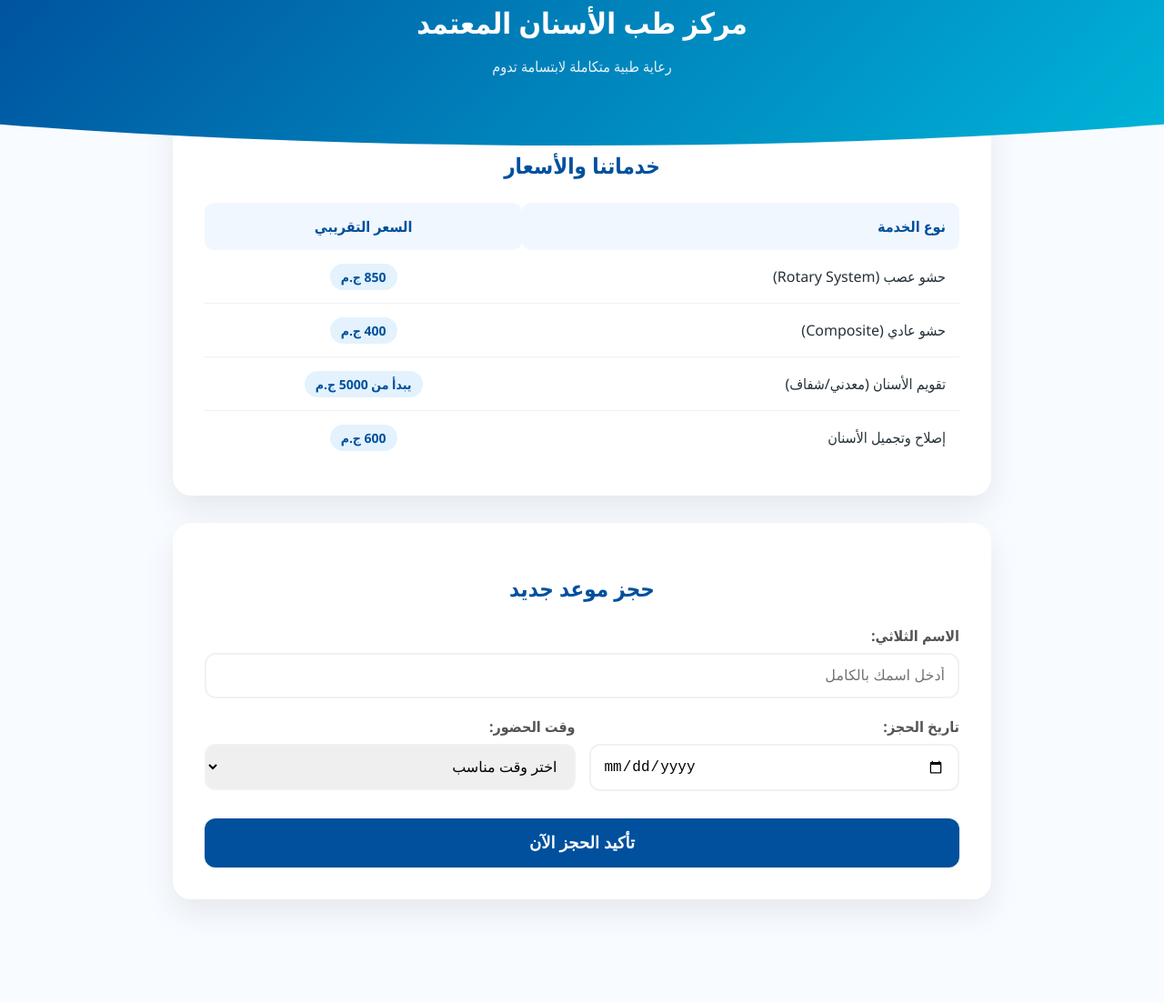
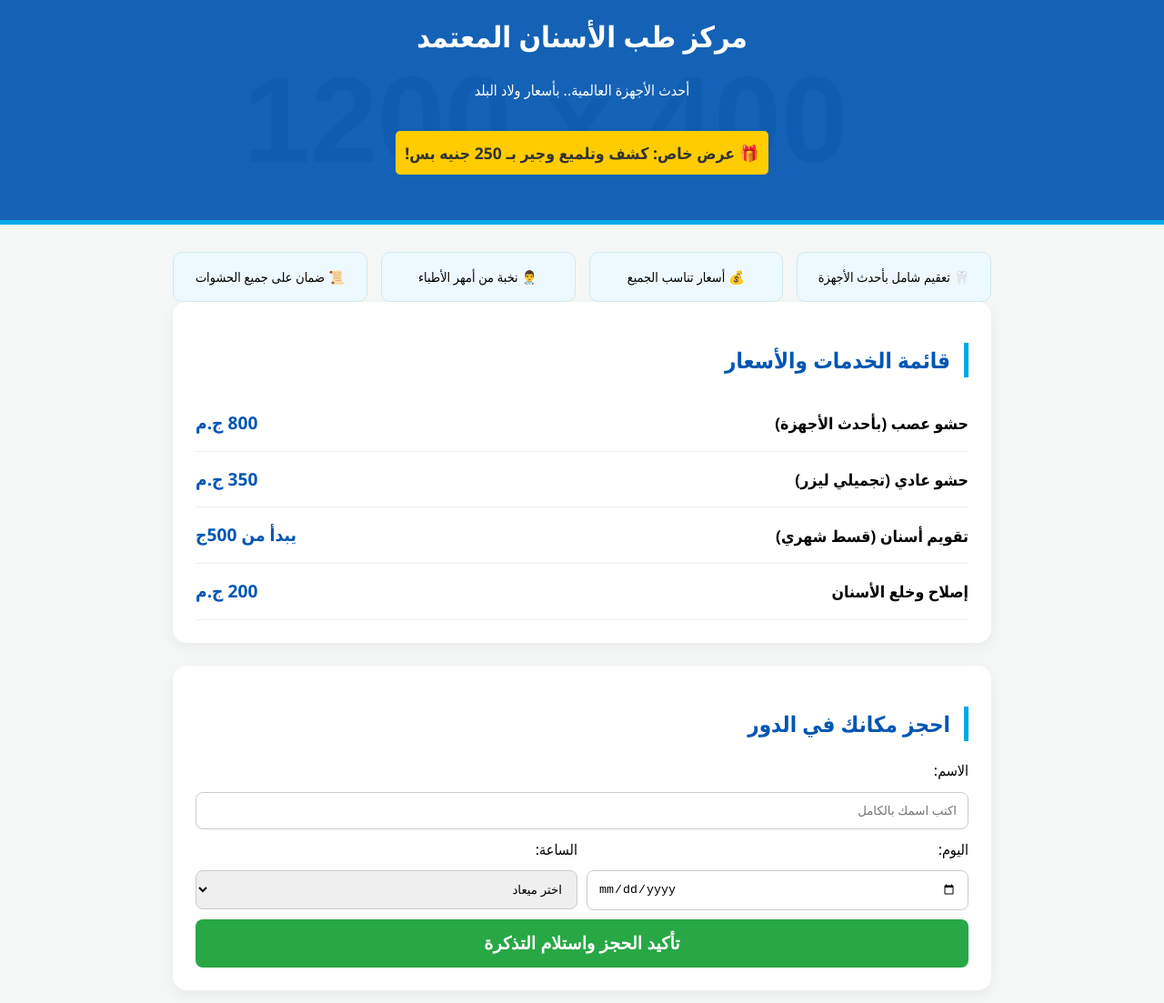
Before and after one commit to AbdullahEkram/DR., a plain HTML site: page index.html in a window 1280 px wide. Shown: the part 57-1160 px from the top of the page at 91% size. Before the commit the page ends 1096 px from the top, so only its background shows below. Drawn offline with Linux system fonts and the light colour scheme; placeholder pictures from the web are drawn by us.

Commit message:
Update index.html

```diff
--- a/index.html
+++ b/index.html
@@ -6,257 +6,236 @@
     <title>مركز طب الأسنان المعتمد</title>
     <style>
         :root {
-            --primary-blue: #00509d;
-            --accent-blue: #00b4d8;
-            --bg-light: #f8fbff;
+            --primary: #0056b3;
+            --secondary: #00a8e8;
+            --accent: #ffcc00;
             --white: #ffffff;
-            --text-main: #253238;
+            --bg: #f4f7f6;
         }
 
         body {
             font-family: 'Segoe UI', Tahoma, sans-serif;
-            background-color: var(--bg-light);
+            background-color: var(--bg);
             margin: 0;
             padding: 0;
-            color: var(--text-main);
+            line-height: 1.6;
         }
 
         header {
-            background: linear-gradient(135deg, var(--primary-blue), var(--accent-blue));
+            background: linear-gradient(rgba(0,86,179,0.9), rgba(0,86,179,0.9)), url('https://via.placeholder.com/1200x400');
             color: white;
-            padding: 60px 20px;
+            padding: 50px 20px;
             text-align: center;
-            clip-path: ellipse(100% 80% at 50% 20%);
+            border-bottom: 5px solid var(--secondary);
+        }
+
+        .promo-banner {
+            background: var(--accent);
+            color: #333;
+            padding: 10px;
+            font-weight: bold;
+            font-size: 1.1rem;
+            display: inline-block;
+            margin-top: 15px;
+            border-radius: 5px;
         }
 
         .container {
             max-width: 900px;
-            margin: -50px auto 50px;
-            padding: 0 20px;
+            margin: 30px auto;
+            padding: 0 15px;
         }
 
         .card {
             background: var(--white);
-            border-radius: 20px;
-            padding: 35px;
-            box-shadow: 0 15px 35px rgba(0,0,0,0.08);
-            margin-bottom: 30px;
+            border-radius: 15px;
+            padding: 25px;
+            box-shadow: 0 5px 15px rgba(0,0,0,0.05);
+            margin-bottom: 25px;
         }
 
         h2 {
-            color: var(--primary-blue);
-            text-align: center;
-            margin-bottom: 25px;
-            font-size: 24px;
+            color: var(--primary);
+            border-right: 5px solid var(--secondary);
+            padding-right: 15px;
         }
 
-        /* جدول الخدمات المطور */
-        .price-list {
-            width: 100%;
-            border-collapse: collapse;
+        .price-item {
+            display: flex;
+            justify-content: space-between;
+            align-items: center;
+            padding: 15px 0;
+            border-bottom: 1px solid #eee;
         }
 
-        .price-list th {
-            text-align: right;
-            padding: 15px;
-            background: #f1f7ff;
-            color: var(--primary-blue);
-            border-radius: 10px;
+        .price-name { font-weight: bold; font-size: 1.1rem; }
+        .price-value { color: var(--primary); font-weight: 900; font-size: 1.2rem; }
+
+        .features {
+            display: grid;
+            grid-template-columns: repeat(auto-fit, minmax(200px, 1fr));
+            gap: 15px;
+            margin-top: 20px;
         }
 
-        .price-list td {
-            padding: 18px 15px;
-            border-bottom: 1px solid #f0f0f0;
+        .feature-box {
+            background: #eef9ff;
+            padding: 15px;
+            border-radius: 10px;
+            text-align: center;
+            font-size: 0.9rem;
+            border: 1px solid #d0e8f2;
         }
 
-        .price-list tr:last-child td { border: none; }
-
-        .price-tag {
-            background: #e3f2fd;
-            color: var(--primary-blue);
-            padding: 5px 12px;
-            border-radius: 20px;
-            font-weight: bold;
-            font-size: 14px;
-        }
-
-        /* فورم الحجز */
-        .form-group { margin-bottom: 20px; }
-        label { display: block; margin-bottom: 8px; font-weight: 600; color: #555; }
-
-        input, select {
+        .booking-form input, .booking-form select {
             width: 100%;
-            padding: 14px;
-            border: 2px solid #eef2f6;
-            border-radius: 12px;
-            font-size: 16px;
-            transition: 0.3s;
+            padding: 12px;
+            margin: 10px 0;
+            border: 1px solid #ccc;
+            border-radius: 8px;
             box-sizing: border-box;
         }
 
-        input:focus, select:focus {
-            border-color: var(--accent-blue);
-            outline: none;
-            background: #fff;
-        }
-
-        .btn-book {
-            background: var(--primary-blue);
+        .btn-confirm {
+            background: #28a745;
             color: white;
             border: none;
-            padding: 16px;
-            border-radius: 12px;
+            padding: 15px;
             width: 100%;
-            font-size: 18px;
+            border-radius: 8px;
+            font-size: 1.2rem;
             font-weight: bold;
             cursor: pointer;
             transition: 0.3s;
-            margin-top: 10px;
         }
 
-        .btn-book:hover {
-            background: var(--accent-blue);
-            transform: translateY(-2px);
-            box-shadow: 0 5px 15px rgba(0, 180, 216, 0.3);
-        }
+        .btn-confirm:hover { background: #218838; }
 
-        /* التذكرة الاحترافية */
         #ticket {
             display: none;
             background: #fff;
-            border-radius: 25px;
-            padding: 40px;
-            border-top: 12px solid var(--primary-blue);
-            box-shadow: 0 20px 40px rgba(0,0,0,0.12);
+            border: 2px solid var(--primary);
+            border-radius: 15px;
+            padding: 30px;
             text-align: center;
-            animation: fadeIn 0.6s ease;
-        }
-
-        .ticket-title { font-size: 22px; font-weight: bold; color: #2ecc71; margin-bottom: 20px; }
-
-        .ticket-data {
-            background: #f9fbff;
-            padding: 20px;
-            border-radius: 15px;
-            margin-bottom: 15px;
-            border-right: 5px solid var(--accent-blue);
-            text-align: right;
-        }
-
-        .note { color: #888; font-size: 13px; margin-top: 15px; }
-
-        @keyframes fadeIn {
-            from { opacity: 0; transform: translateY(30px); }
-            to { opacity: 1; transform: translateY(0); }
+            margin-top: 20px;
+            position: relative;
         }
 
         @media (max-width: 600px) {
-            .flex-mobile { flex-direction: column; }
-            .container { margin-top: -30px; }
+            .flex-row { flex-direction: column; }
         }
     </style>
 </head>
 <body>
 
 <header>
-    <h1 style="margin:0; font-size: 32px;">مركز طب الأسنان المعتمد</h1>
-    <p style="opacity: 0.9;">رعاية طبية متكاملة لابتسامة تدوم</p>
+    <h1>مركز طب الأسنان المعتمد</h1>
+    <p>أحدث الأجهزة العالمية.. بأسعار ولاد البلد</p>
+    <div class="promo-banner">🎁 عرض خاص: كشف وتلميع وجير بـ 250 جنيه بس!</div>
 </header>
 
 <div class="container">
 
-    <div class="card">
-        <h2>خدماتنا والأسعار</h2>
-        <table class="price-list">
-            <thead>
-                <tr>
-                    <th>نوع الخدمة</th>
-                    <th style="text-align: center;">السعر التقريبي</th>
-                </tr>
-            </thead>
-            <tbody>
-                <tr><td>حشو عصب (Rotary System)</td><td align="center"><span class="price-tag">850 ج.م</span></td></tr>
-                <tr><td>حشو عادي (Composite)</td><td align="center"><span class="price-tag">400 ج.م</span></td></tr>
-                <tr><td>تقويم الأسنان (معدني/شفاف)</td><td align="center"><span class="price-tag">يبدأ من 5000 ج.م</span></td></tr>
-                <tr><td>إصلاح وتجميل الأسنان</td><td align="center"><span class="price-tag">600 ج.م</span></td></tr>
-            </tbody>
-        </table>
+    <div class="features">
+        <div class="feature-box">🦷 تعقيم شامل بأحدث الأجهزة</div>
+        <div class="feature-box">💰 أسعار تناسب الجميع</div>
+        <div class="feature-box">👨‍⚕️ نخبة من أمهر الأطباء</div>
+        <div class="feature-box">📜 ضمان على جميع الحشوات</div>
     </div>
 
     <div class="card">
-        <h2>حجز موعد جديد</h2>
-        <div class="form-group">
-            <label>الاسم الثلاثي:</label>
-            <input type="text" id="nameInput" placeholder="أدخل اسمك بالكامل">
+        <h2>قائمة الخدمات والأسعار</h2>
+        <div class="price-item">
+            <span class="price-name">حشو عصب (بأحدث الأجهزة)</span>
+            <span class="price-value">800 ج.م</span>
         </div>
+        <div class="price-item">
+            <span class="price-name">حشو عادي (تجميلي ليزر)</span>
+            <span class="price-value">350 ج.م</span>
+        </div>
+        <div class="price-item">
+            <span class="price-name">تقويم أسنان (قسط شهري)</span>
+            <span class="price-value">يبدأ من 500ج</span>
+        </div>
+        <div class="price-item">
+            <span class="price-name">إصلاح وخلع الأسنان</span>
+            <span class="price-value">200 ج.م</span>
+        </div>
+    </div>
 
-        <div style="display: flex; gap: 15px;" class="flex-mobile">
-            <div class="form-group" style="flex:1;">
-                <label>تاريخ الحجز:</label>
-                <input type="date" id="dateInput" onchange="validateDate(this)">
+    <div class="card booking-form">
+        <h2>احجز مكانك في الدور</h2>
+        <label>الاسم:</label>
+        <input type="text" id="custName" placeholder="اكتب اسمك بالكامل">
+
+        <div style="display: flex; gap: 10px;" class="flex-row">
+            <div style="flex: 1;">
+                <label>اليوم:</label>
+                <input type="date" id="custDate" onchange="validateDay(this)">
             </div>
-            <div class="form-group" style="flex:1;">
-                <label>وقت الحضور:</label>
-                <select id="timeInput">
-                    <option value="">اختر وقت مناسب</option>
-                    <option value="09:00 صباحاً">09:00 صباحاً</option>
-                    <option value="10:00 صباحاً">10:00 صباحاً</option>
-                    <option value="11:00 صباحاً">11:00 صباحاً</option>
-                    <option value="12:00 ظهراً">12:00 ظهراً</option>
-                    <option value="01:00 ظهراً">01:00 ظهراً</option>
-                    <option value="02:00 ظهراً">02:00 ظهراً</option>
-                    <option value="03:00 عصرًا">03:00 عصرًا</option>
-                    <option value="04:00 عصرًا">04:00 عصرًا</option>
-                    <option value="05:00 مساءً">05:00 مساءً</option>
-                    <option value="06:00 مساءً">06:00 مساءً</option>
-                    <option value="07:00 مساءً">07:00 مساءً</option>
-                    <option value="08:00 مساءً">08:00 مساءً</option>
+            <div style="flex: 1;">
+                <label>الساعة:</label>
+                <select id="custTime">
+                    <option value="">اختر ميعاد</option>
+                    <option value="09:00 صباحاً">09:00 ص</option>
+                    <option value="10:00 صباحاً">10:00 ص</option>
+                    <option value="11:00 صباحاً">11:00 ص</option>
+                    <option value="12:00 ظهراً">12:00 ظ</option>
+                    <option value="01:00 ظهراً">01:00 ظ</option>
+                    <option value="02:00 ظهراً">02:00 ظ</option>
+                    <option value="03:00 عصراً">03:00 ع</option>
+                    <option value="04:00 عصراً">04:00 ع</option>
+                    <option value="05:00 مساءً">05:00 م</option>
+                    <option value="06:00 مساءً">06:00 م</option>
+                    <option value="07:00 مساءً">07:00 م</option>
+                    <option value="08:00 مساءً">08:00 م</option>
                 </select>
             </div>
         </div>
-        <button class="btn-book" onclick="confirmBooking()">تأكيد الحجز الآن</button>
+
+        <button class="btn-confirm" onclick="makeTicket()">تأكيد الحجز واستلام التذكرة</button>
     </div>
 
     <div id="ticket">
-        <div class="ticket-title">تم تسجيل طلبك بنجاح!</div>
-        <div class="ticket-data"><strong>الاسم:</strong> <span id="resName"></span></div>
-        <div class="ticket-data"><strong>التاريخ:</strong> <span id="resDate"></span></div>
-        <div class="ticket-data"><strong>الموعد:</strong> <span id="resTime"></span></div>
-        <p style="font-weight: bold; color: var(--primary-blue);">مركز طب الأسنان المعتمد - فرع مصر</p>
-        <p class="note">⚠️ برجاء أخذ لقطة شاشة (Screenshot) للتذكرة لإظهارها لموظف الاستقبال.</p>
+        <h3 style="color: var(--primary);">تذكرة حجز مركز المعتمد</h3>
+        <hr style="border: 0; border-top: 1px solid #eee;">
+        <p>الأستاذ/ة: <strong id="resName" style="font-size: 1.2rem;"></strong></p>
+        <p>موعدك يوم <strong id="resDate"></strong> الساعة <strong id="resTime"></strong></p>
+        <p style="background: #fff3cd; padding: 10px; border-radius: 5px; font-size: 0.9rem;">📍 العنوان: بجوار المسجد الكبير - الدور الأول</p>
+        <p style="color: #d9534f; font-weight: bold;">📸 خذ لقطة شاشة (Screenshot) للتأكيد</p>
     </div>
 
 </div>
 
 <script>
-    // تحديد التاريخ بحد أدنى غداً
-    const today = new Date();
-    today.setDate(today.getDate() + 1);
-    document.getElementById('dateInput').min = today.toISOString().split("T")[0];
+    const dt = new Date();
+    dt.setDate(dt.getDate() + 1);
+    document.getElementById('custDate').min = dt.toISOString().split("T")[0];
 
-    function validateDate(el) {
-        const d = new Date(el.value);
-        if (d.getUTCDay() === 4) { // منع الخميس
-            alert("عذراً، يوم الخميس هو الإجازة الأسبوعية للمركز.");
-            el.value = "";
+    function validateDay(input) {
+        const d = new Date(input.value);
+        if(d.getUTCDay() === 4) {
+            alert("العيادة إجازة يوم الخميس.. اختار يوم تاني تنورنا فيه");
+            input.value = "";
         }
     }
 
-    function confirmBooking() {
-        const n = document.getElementById('nameInput').value;
-        const d = document.getElementById('dateInput').value;
-        const t = document.getElementById('timeInput').value;
+    function makeTicket() {
+        const name = document.getElementById('custName').value;
+        const date = document.getElementById('custDate').value;
+        const time = document.getElementById('custTime').value;
 
-        if(n && d && t) {
-            document.getElementById('resName').innerText = n;
-            document.getElementById('resDate').innerText = d;
-            document.getElementById('resTime').innerText = t;
+        if(name && date && time) {
+            document.getElementById('resName').innerText = name;
+            document.getElementById('resDate').innerText = date;
+            document.getElementById('resTime').innerText = time;
 
-            const ticket = document.getElementById('ticket');
-            ticket.style.display = 'block';
-            ticket.scrollIntoView({behavior: 'smooth'});
+            const t = document.getElementById('ticket');
+            t.style.display = 'block';
+            t.scrollIntoView({behavior: 'smooth'});
         } else {
-            alert("يرجى التأكد من كتابة الاسم واختيار التاريخ والوقت.");
+            alert("برجاء إكمال البيانات");
         }
     }
 </script>
```
